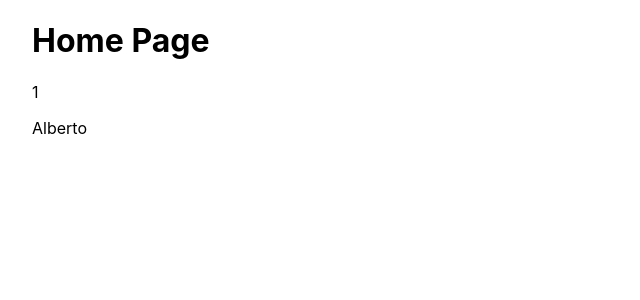
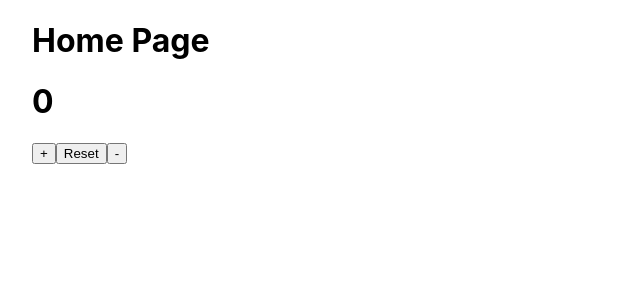
Before and after one commit to elmogof/taller-nextjs, a Next.js app: page / in a window 1280 px wide. Shown: the top 300 px of the page, without its empty margins (0-640 px from the left). Built offline with nearby package versions, Linux system fonts and the light colour scheme.

Commit message:
clase del 31-03-2022

```diff
--- a/components/GenericTitleComponent.js
+++ b/components/GenericTitleComponent.js
@@ -1,13 +1,9 @@
 import React from 'react'
 
-const GenericTitleComponent = ({ texto, persona, numero }) => {
-    // const { texto, persona, numero } = props;
-    console.log(persona)
+const GenericTitleComponent = ({ texto }) => {
     return (
         <div>
             <h1>{texto}</h1>
-            <p>{numero}</p>
-            <p>{persona.nombre}</p>
         </div>
     )
 }
--- /dev/null
+++ b/hooks/useContador.js
@@ -0,0 +1,28 @@
+import {useState, useEffect} from 'react'
+
+const useContador = () => {
+    const [contador, setContador] = useState(0);
+
+    const aumentarContador = () => {
+        setContador(contador + 1)
+        console.log('Contador: ', contador);
+    }
+
+    const disminuirContador = () => {
+        setContador(contador - 1)
+        console.log('Contador: ', contador);
+    }
+
+    const resetearContador = () => {
+        setContador(0)
+        console.log('Contador: ', contador);
+    }
+
+    // useEffect(() => {
+    //     console.log('Valor: ', contador);
+    // }, [contador])
+
+    return [contador, aumentarContador, disminuirContador, resetearContador]
+}
+
+export default useContador
--- a/pages/index.js
+++ b/pages/index.js
@@ -1,24 +1,33 @@
-import Head from 'next/head'
-import Image from 'next/image'
+import { useState, useEffect } from 'react'
+import useContador from '../hooks/useContador'
 import styles from '../styles/Home.module.css'
 import GenericTitleComponent from '../components/GenericTitleComponent'
 
-
 export const Home = () => {
-
-  const persona = {
-    id: 12345678,
-    nombre: 'Alberto',
-    apellido: 'Cardenas'
-  };
+  const [contador, aumentarContador, disminuirContador, reset] = useContador()
 
   return (
     <div className={styles.container}>
       <GenericTitleComponent
         texto={'Home Page'}
-        persona={persona}
-        numero={1}
       />
+      <h1>{contador}</h1>
+
+      <button
+        onClick={() => aumentarContador()}
+      >
+        +
+      </button>
+      <button
+        onClick={() => reset()}
+      >
+        Reset
+      </button>
+      <button
+        onClick={() => disminuirContador()}
+      >
+        -
+      </button>
     </div>
   )
 }
```
Also changed, not shown: pages/about/index.js (+0 -7 lines), pages/contact.js (+0 -7 lines).
